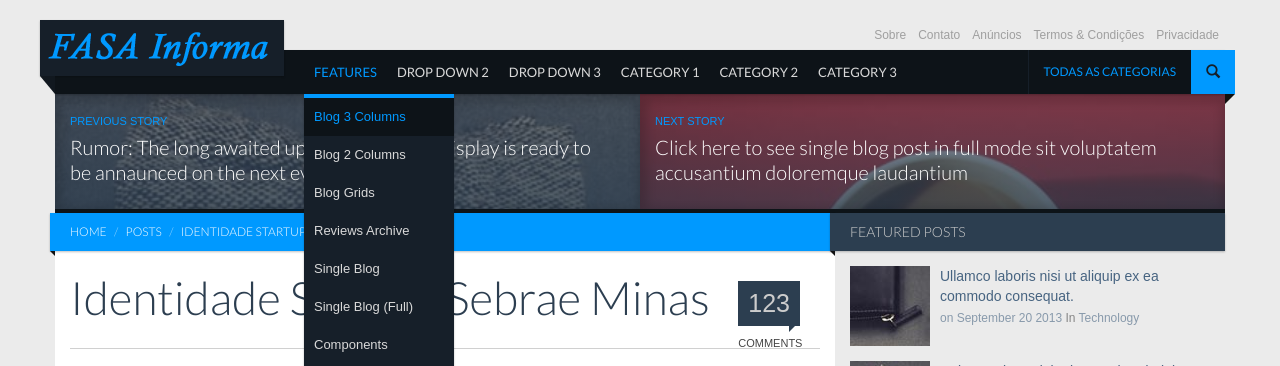
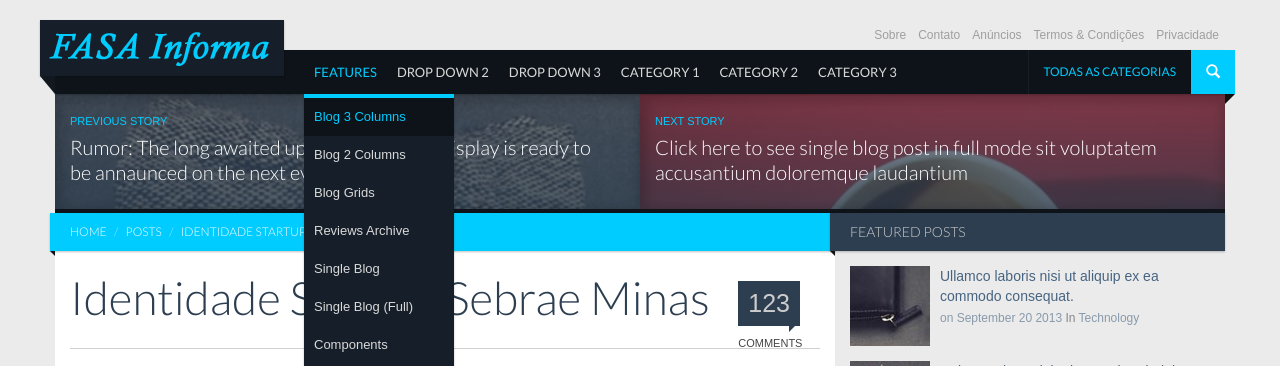
Before and after one commit to PedroFagundes/si_magazine, a Django app: a page that uses si_magazine/homesite/templates/homesite/base.html in a window 1280 px wide, after a click on "FEATURES". Shown: the top 366 px of the page. Run offline with Django 3.2, Linux system fonts and the light colour scheme; data comes from the database, SQL or seed files in the repository; some libraries are stand-ins or nearby versions; some web fonts are replaced.

Commit message:
Changing template color

```diff
--- a/si_magazine/homesite/static/colorschemes/default.css
+++ b/si_magazine/homesite/static/colorschemes/default.css
@@ -102,14 +102,14 @@ a:hover {
   border-left-color: #111111;
 }
 .header-navbar .header-navbar-inner .btn-icon {
-  color: #161f29;
-  background-color: #0099FF;
+  color: #FFFFFF;
+  background-color: #00CCFF;
 }
 .header-navbar .header-navbar-inner .btn-icon:hover,
 .header-navbar .header-navbar-inner .btn-icon:focus,
 .header-navbar .header-navbar-inner .btn-icon.focus {
-  color: #161f29;
-  background-color: #f5d657;
+  color: #FFFFFF;
+  background-color: #0066CC;
 }
 .scrolled .header-navbar .navbar-brand {
   border-right-color: #11181f;
@@ -150,12 +150,12 @@ a:hover {
 .header-navbar a:hover,
 .header-navbar li.active > a,
 .header-navbar li.active > a:hover {
-  color: #0099FF;
+  color: #00CCFF;
 }
 .header-navbar li a:hover,
 .header-navbar li li.active > a,
 .header-navbar li li.active > a:hover {
-  color: #0099FF;
+  color: #00CCFF;
   background-color: #0d1318;
 }
 .header-navbar .nav-pages a {
@@ -166,7 +166,7 @@ a:hover {
   background-color: transparent;
 }
 .nav.navbar-nav li .subnav-wrapper {
-  border-top-color: #0099FF;
+  border-top-color: #00CCFF;
   background-color: #161f29;
   -webkit-box-shadow: 0 1px 2px 0 rgba(0, 0, 0, 0.25);
   -moz-box-shadow: 0 1px 2px 0 rgba(0, 0, 0, 0.25);
@@ -176,7 +176,7 @@ a:hover {
   border-left-color: #161f29;
 }
 .nav.navbar-nav  > li.nav-all  > a {
-  color: #0099FF;
+  color: #00CCFF;
 }
 .navbar-nav li .subnav-wrapper.subnav-tabbed {
   background-color: #0d1318;
@@ -253,7 +253,7 @@ a:hover {
 .ribbon.ribbon-highlight  > a,
 .ribbon.ribbon-highlight  > span,
 .ribbon.ribbon-highlight  > .ribbon-inner {
-  background-color: #0099FF;
+  background-color: #00CCFF;
   color: #FFFFFF;
 }
 .ribbon.ribbon-highlight  > a:hover {
@@ -302,11 +302,11 @@ a:hover {
   border-bottom-color: #927608;
 }
 .style-review-score {
-  background-color: #0099FF;
+  background-color: #00CCFF;
   color: #FFFFFF;
 }
 .style-review-list .style-review-score {
-  background-color: #0099FF;
+  background-color: #00CCFF;
   color: #FFFFFF;
 }
 .style-single h1,
@@ -331,7 +331,7 @@ a:hover {
   color: #2c3e50;
 }
 .style-hero.hero-nav .small {
-  color: #0099FF;
+  color: #00CCFF;
 }
 .style-recent-list {
   border-top-color: #aabdd1;
@@ -362,10 +362,10 @@ a:hover {
   color: #ffffff;
 }
 .style-grid .entry-header p.small:first-child {
-  color: #0099FF;
+  color: #00CCFF;
 }
 .style-grid .entry-header p.small:first-child a {
-  color: #0099FF;
+  color: #00CCFF;
 }
 /**************************************************************************
  * 		4.3. Comments Area
@@ -454,7 +454,7 @@ a:hover {
 .pagination  > li.active > span:hover,
 .pagination  > li a:hover {
   background-color: transparent;
-  color: #0099FF;
+  color: #00CCFF;
 }
 /**************************************************************************
  * 		4.7. Sidenav
@@ -579,7 +579,7 @@ a:hover {
 .btn-warning {
   color: #FFFFFF;
   border-color: #33CCFF;
-  background-color: #0099FF;
+  background-color: #00CCFF;
 }
 .btn-warning:hover,
 .btn-warning:active,
@@ -604,7 +604,7 @@ a:hover {
  * 		4.12.  Progress Bar
  */
 .progress-bar {
-  background-color: #0099FF;
+  background-color: #00CCFF;
   color: #161f29;
 }
 /**************************************************************************
@@ -682,7 +682,7 @@ a:hover {
   border-top: 1px solid #d0d0d0;
 }
 .widget_calendar table #today {
-  background-color: #0099FF;
+  background-color: #00CCFF;
   color: #161f29;
 }
 /**************************************************************************
```
Also changed, not shown: si_magazine/homesite/static/img/logo2.png.
